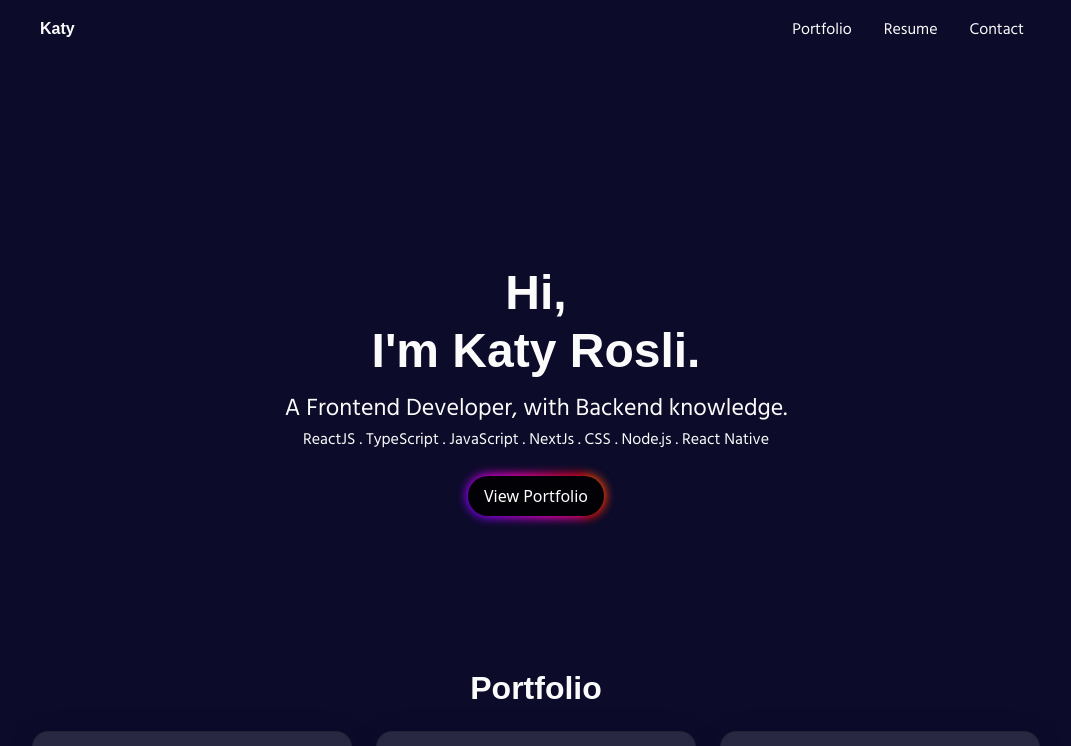
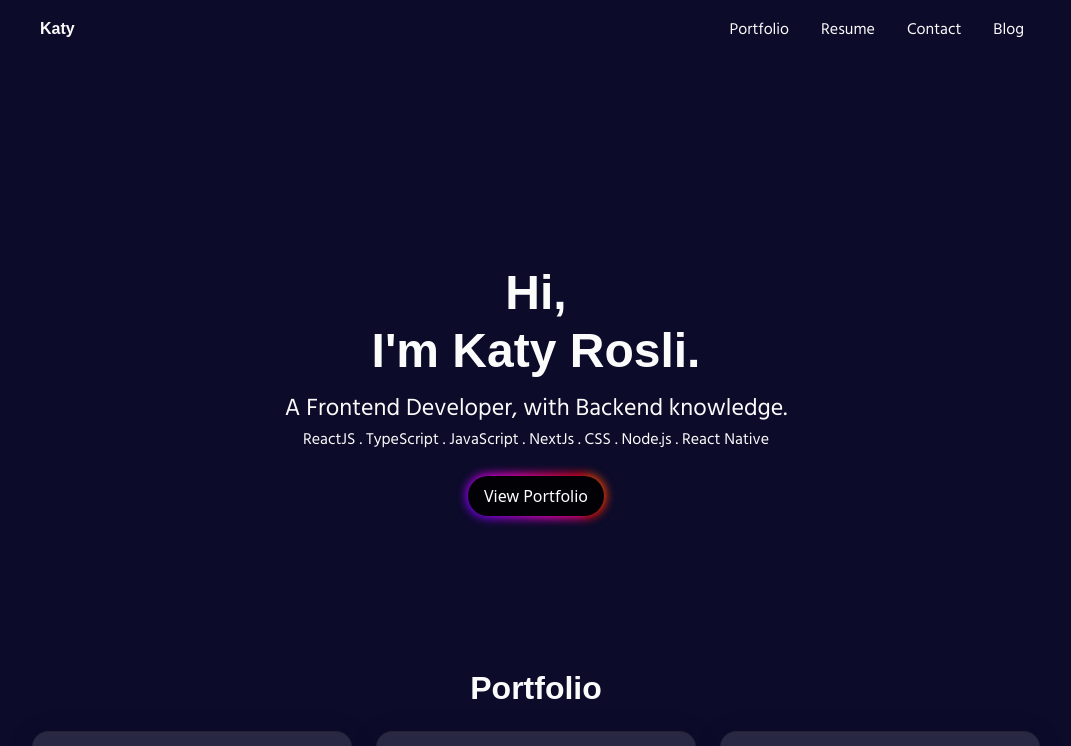
Before and after one commit to KatyRosli/KatyPortfolio2, a React (Create React App) app: page / in a window 1280 px wide. Shown: the top 746 px of the page, without its empty margins (104-1175 px from the left). Built offline with nearby package versions, Linux system fonts and the light colour scheme; a web font is replaced by a local one.

Commit message:
added blog to navbar

```diff
--- a/src/components/NavBar.tsx
+++ b/src/components/NavBar.tsx
@@ -1,5 +1,5 @@
 import React, { useState, useEffect } from 'react';
-import { NavLink } from 'react-router-dom';
+import { Link, NavLink } from 'react-router-dom';
 import { HashLink } from 'react-router-hash-link';
 
 export function NavBar() {
@@ -27,6 +27,7 @@ export function NavBar() {
             <li><NavLink className='navbar__items__link' to='/resume'>Resume</NavLink></li>
             <li><HashLink className='navbar__items__link' to='/resume#contact'
             scroll={(el: HTMLElement) => el.scrollIntoView({ behavior: 'auto', block: 'end' })}>Contact</HashLink></li>
+            <li><a className='navbar__items__link' href='https://www.codewithkatyrosli.com/blog' target='_blank' rel='noopener noreferrer'>Blog</a></li>
             </ol>
             </ul>
         </nav>
```
